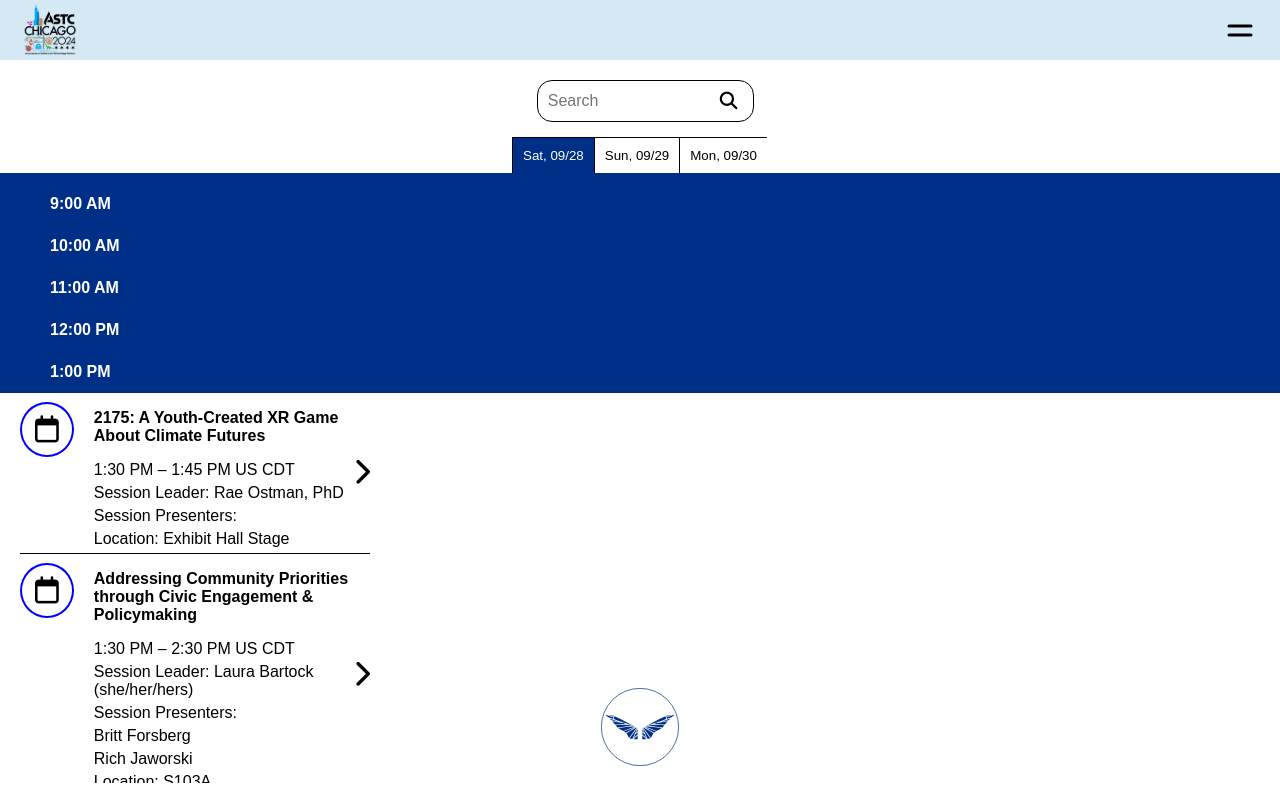
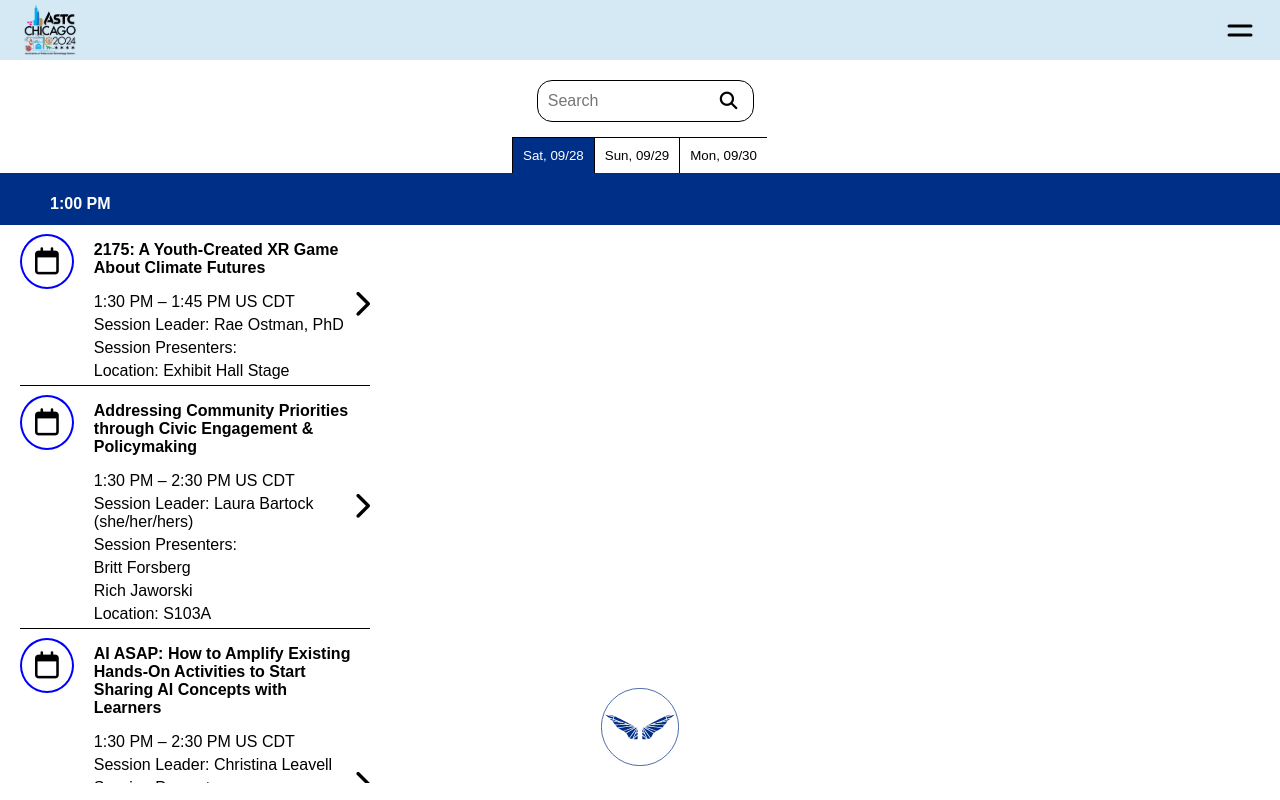
Before and after one commit to runquan-ray-zhou/test-react-web-app-companion-two, a React (Vite) app: page /sessions in a window 1280 px wide. Built offline with nearby package versions, Linux system fonts and the light colour scheme.

Commit message:
remove empty sessions from session list

```diff
--- a/src/Components/Sessions/Sessions.jsx
+++ b/src/Components/Sessions/Sessions.jsx
@@ -2,113 +2,71 @@ import "./Sessions.css";
 import Session from "../Session/Session";
 
 export default function Sessions({ todaySessions }) {
+  // Define the time slots as strings matching the format in your data
+  const timeSlots = [
+    "9:00 AM",
+    "10:00 AM",
+    "11:00 AM",
+    "12:00 PM",
+    "1:00 PM",
+    "2:00 PM",
+    "3:00 PM",
+    "4:00 PM",
+  ];
+
+  // Helper function to convert time to a comparable format
+  const convertTimeToComparable = (timeStr) => {
+    const [time, period] = timeStr.split(" ");
+    let [hours, minutes] = time.split(":").map(Number);
+
+    // Convert 12-hour format to 24-hour for easier comparison
+    if (period === "PM" && hours !== 12) hours += 12;
+    if (period === "AM" && hours === 12) hours = 0;
+
+    return hours * 60 + minutes; // Convert to total minutes for easier comparison
+  };
+
+  // Function to check if a session overlaps with a specific time slot
+  const sessionOverlapsSlot = (sessionTime, slot) => {
+    const [range] = sessionTime.split(" US CDT");
+    const [start, end] = range.split(" – ");
+
+    const slotStartMinutes = convertTimeToComparable(slot);
+    const slotEndMinutes = slotStartMinutes + 60; // Each slot is an hour
+    const startMinutes = convertTimeToComparable(start);
+    const endMinutes = convertTimeToComparable(end);
+
+    // Check if the session starts or ends within the slot or if it fully overlaps the slot
+    return (
+      (startMinutes >= slotStartMinutes && startMinutes < slotEndMinutes) || // Starts within slot
+      (endMinutes > slotStartMinutes && endMinutes <= slotEndMinutes) || // Ends within slot
+      (startMinutes <= slotStartMinutes && endMinutes >= slotEndMinutes) // Fully overlaps slot
+    );
+  };
+
   return (
     <div className="Sessions">
       <div className="Sessions-list">
-        <div className="Sessions-pm">
-          <div className="Sessions-time">
-            <p>9:00 AM</p>
-          </div>
-          {todaySessions
-            .filter((session) => {
-              const sessionHour = parseInt(session.time.split(":")[0]);
-              return sessionHour === 9;
-            })
-            .map((session, index) => (
-              <Session key={index} session={session} />
-            ))}
-        </div>
-        <div className="Sessions-pm">
-          <div className="Sessions-time">
-            <p>10:00 AM</p>
-          </div>
-          {todaySessions
-            .filter((session) => {
-              const sessionHour = parseInt(session.time.split(":")[0]);
-              return sessionHour === 10;
-            })
-            .map((session, index) => (
-              <Session key={index} session={session} />
-            ))}
-        </div>
-        <div className="Sessions-pm">
-          <div className="Sessions-time">
-            <p>11:00 AM</p>
-          </div>
-          {todaySessions
-            .filter((session) => {
-              const sessionHour = parseInt(session.time.split(":")[0]);
-              return sessionHour === 11;
-            })
-            .map((session, index) => (
-              <Session key={index} session={session} />
-            ))}
-        </div>
-        <div className="Sessions-pm">
-          <div className="Sessions-time">
-            <p>12:00 PM</p>
-          </div>
-          {todaySessions
-            .filter((session) => {
-              const sessionHour = parseInt(session.time.split(":")[0]);
-              return sessionHour === 12;
-            })
-            .map((session, index) => (
-              <Session key={index} session={session} />
-            ))}
-        </div>
-        <div className="Sessions-pm">
-          <div className="Sessions-time">
-            <p>1:00 PM</p>
-          </div>
-          {todaySessions
-            .filter((session) => {
-              const sessionHour = parseInt(session.time.split(":")[0]);
-              return sessionHour === 1;
-            })
-            .map((session, index) => (
-              <Session key={index} session={session} />
-            ))}
-        </div>
-        <div className="Sessions-pm">
-          <div className="Sessions-time">
-            <p>2:00 PM</p>
-          </div>
-          {todaySessions
-            .filter((session) => {
-              const sessionHour = parseInt(session.time.split(":")[0]);
-              return sessionHour === 2;
-            })
-            .map((session, index) => (
-              <Session key={index} session={session} />
-            ))}
-        </div>
-        <div className="Sessions-pm">
-          <div className="Sessions-time">
-            <p>3:00 PM</p>
-          </div>
-          {todaySessions
-            .filter((session) => {
-              const sessionHour = parseInt(session.time.split(":")[0]);
-              return sessionHour === 3;
-            })
-            .map((session, index) => (
-              <Session key={index} session={session} />
-            ))}
-        </div>
-        <div className="Sessions-pm">
-          <div className="Sessions-time">
-            <p>4:00 PM</p>
-          </div>
-          {todaySessions
-            .filter((session) => {
-              const sessionHour = parseInt(session.time.split(":")[0]);
-              return sessionHour === 4;
-            })
-            .map((session, index) => (
-              <Session key={index} session={session} />
-            ))}
-        </div>
+        {timeSlots.map((slot) => {
+          // Filter sessions that overlap with this time slot
+          const sessionsForHour = todaySessions.filter((session) =>
+            sessionOverlapsSlot(session.time, slot)
+          );
+
+          // Only render the slot if there are sessions
+          if (sessionsForHour.length === 0) return null;
+
+          return (
+            <div className="Sessions-pm" key={slot}>
+              <div className="Sessions-time">
+                <p>{slot}</p>
+              </div>
+              {sessionsForHour.map((session, index) => (
+                <Session key={index} session={session} />
+              ))}
+            </div>
+          );
+        })}
       </div>
     </div>
   );
```
